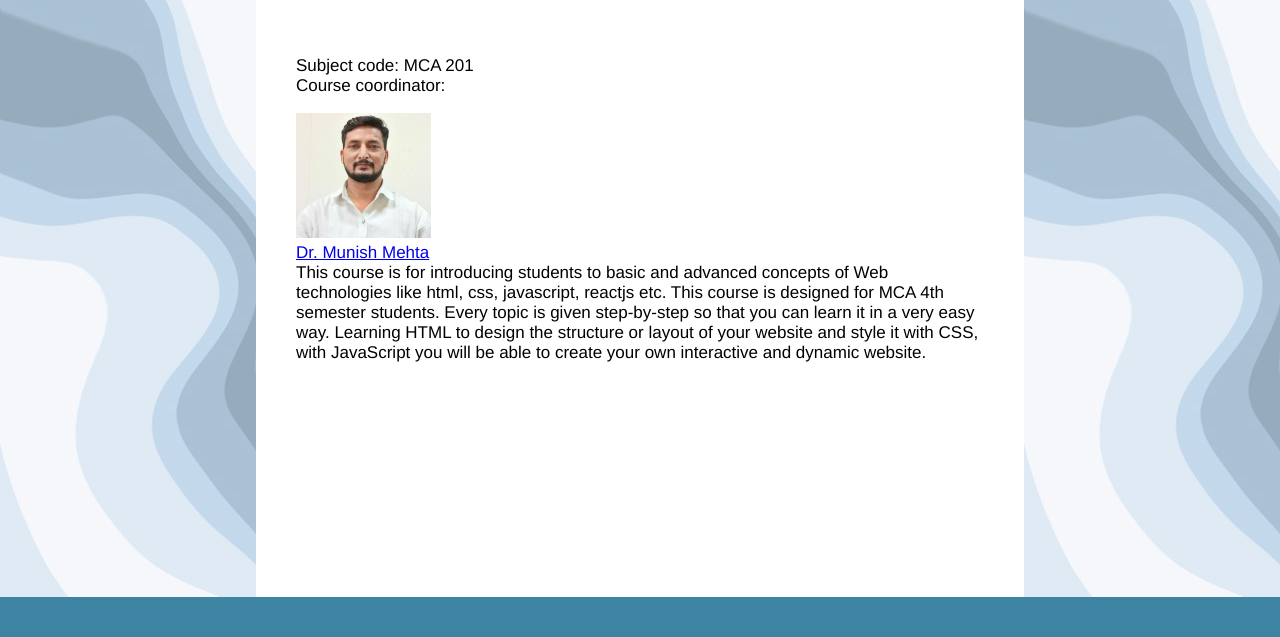
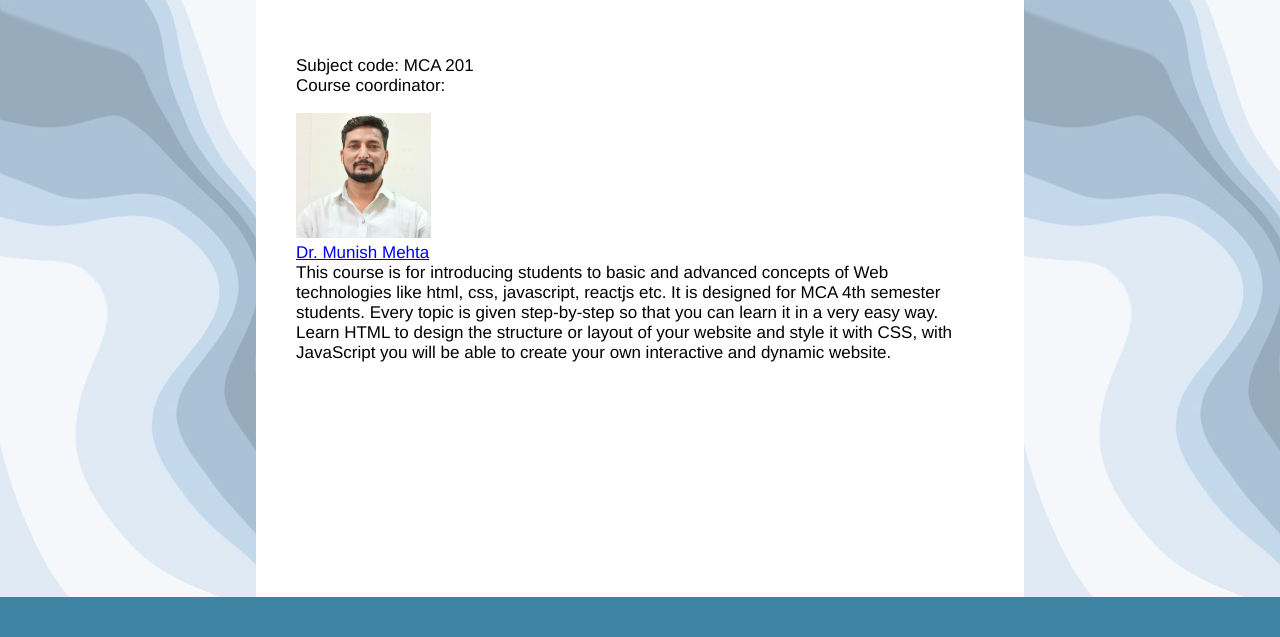
Before and after one commit to vidushigupta21/vidushigupta21.github.io, a plain HTML site: page index.html in a window 1280 px wide. Shown: the part 163-800 px from the top of the page. Drawn offline with Linux system fonts and the light colour scheme.

Commit message:
Update index.html

```diff
--- a/index.html
+++ b/index.html
@@ -30,7 +30,7 @@
 <br>
     <a href="http://nitkkr.ac.in/comp_faculty_details.php?idd=891">Dr. Munish Mehta</a>
     <br>
-    This course is for introducing students to basic and advanced concepts of Web technologies like html, css, javascript, reactjs etc. This course is designed for MCA 4th semester students. Every topic is given step-by-step so that you can learn it in a very easy way. Learning HTML to design the structure or layout of your website and style it with CSS, with JavaScript you will be able to create your own interactive and dynamic website.
+    This course is for introducing students to basic and advanced concepts of Web technologies like html, css, javascript, reactjs etc. It is designed for MCA 4th semester students. Every topic is given step-by-step so that you can learn it in a very easy way. <br>Learn HTML to design the structure or layout of your website and style it with CSS, with JavaScript you will be able to create your own interactive and dynamic website.
   </div>
   <div class="right" style="background-color:#f1f1f1;"></div>
 
```
